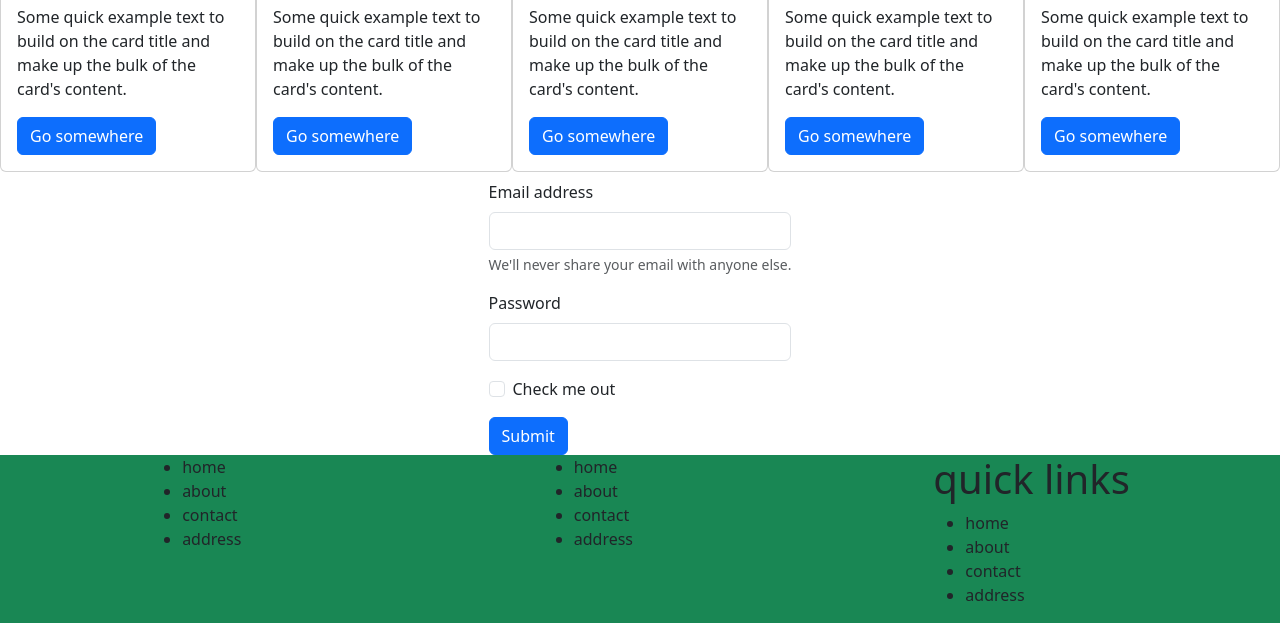
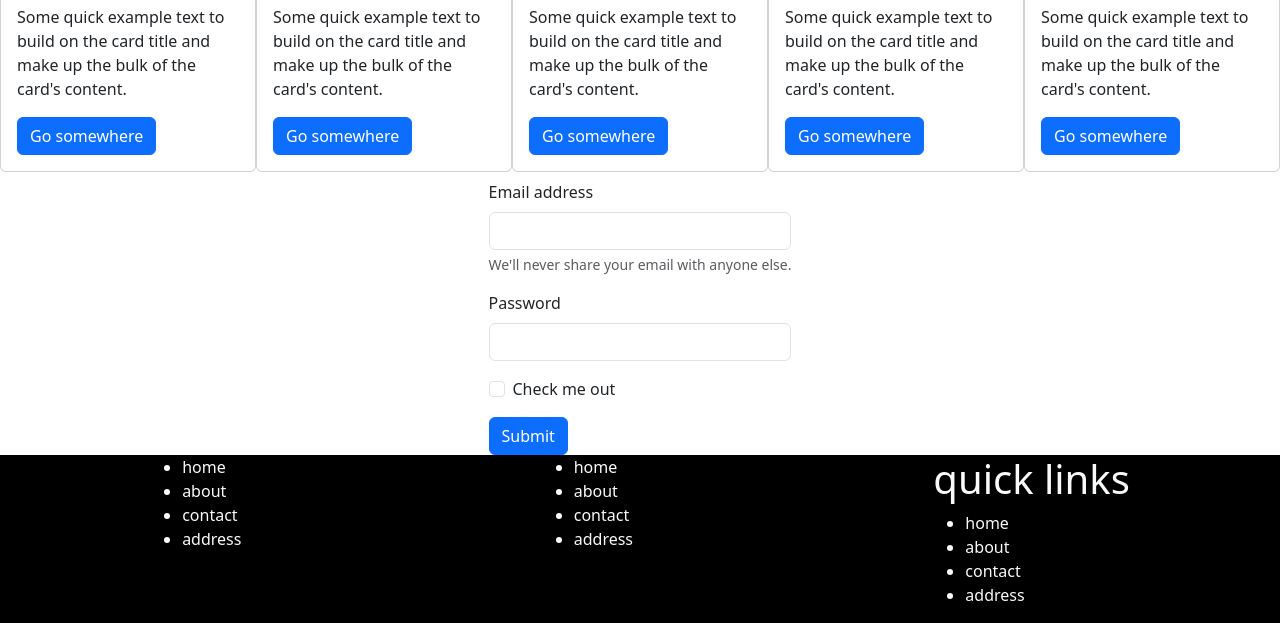
Before and after one commit to faiz839/boot, a plain HTML site: page index.html in a window 1280 px wide. Shown: the part 898-1521 px from the top of the page. Drawn offline with nearby package versions, Linux system fonts and the light colour scheme.

Commit message:
Update index.html

```diff
--- a/index.html
+++ b/index.html
@@ -145,7 +145,7 @@
      <!-- foooter -->
 
 
-      <div class="bg-success d-flex justify-content-around">
+      <div class="bg-black text-light d-flex justify-content-around">
         <div>
            <ul>
             <li>home</li>
```
